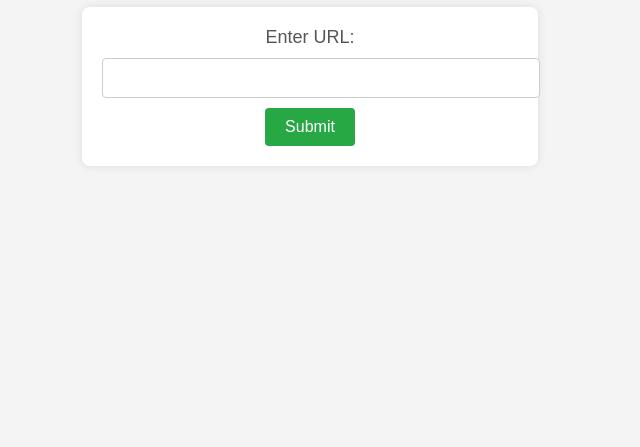
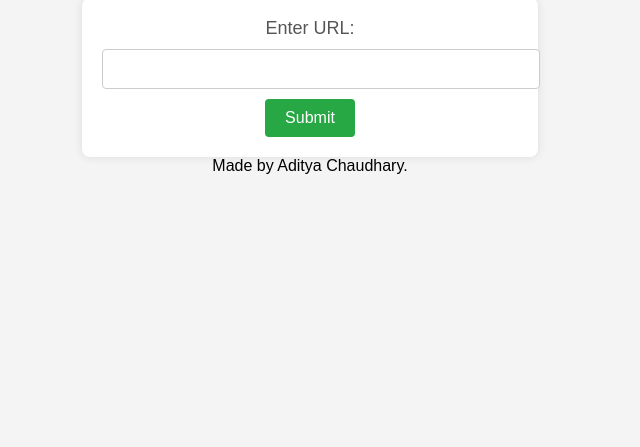
Before and after one commit to AdiCh0603/QR-Generator, a website: page index.html in a window 1280 px wide. Shown: the part 353-800 px from the top of the page, without its empty margins (330-970 px from the left). Drawn offline with Linux system fonts and the light colour scheme.

Commit message:
Update index.html

```diff
--- a/index.html
+++ b/index.html
@@ -72,5 +72,5 @@
     </form>
   </div>
 </body>
-
+<footer>Made by Aditya Chaudhary.</footer>
 </html>
```
